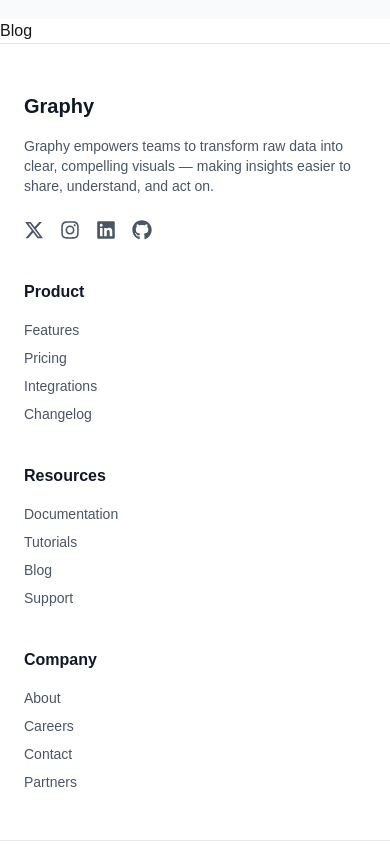
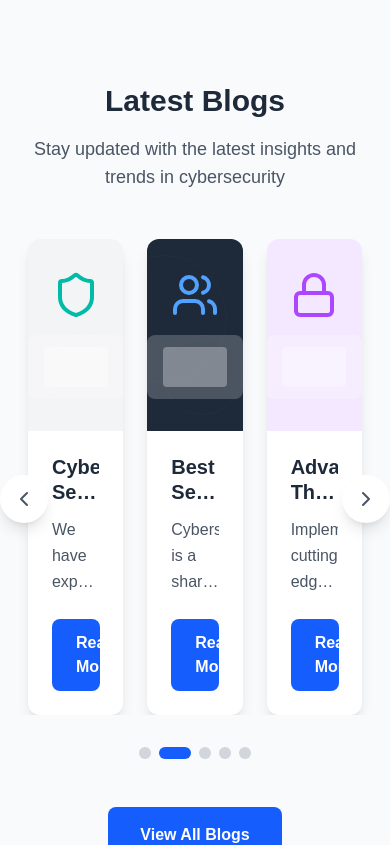
Before and after one commit to jameslucky007/Kwiq-24, a Next.js app: page / in a window 390 px wide. Shown: the part 8880-9725 px from the top of the page. Built offline with nearby package versions, Linux system fonts and the light colour scheme.

Commit message:
25-08-25
Add Blog section in landing page

```diff
--- a/src/app/components/Blog.jsx
+++ b/src/app/components/Blog.jsx
@@ -1,9 +1,194 @@
-import React from 'react'
+'use client'
+import React, { useState, useEffect } from 'react';
+import { ChevronLeft, ChevronRight, Lock, Shield, Users } from 'lucide-react';
 
 const Blog = () => {
+  const [currentSlide, setCurrentSlide] = useState(5); // Start from middle set
+  const slidesToShow = 3;
+
+  const blogPosts = [
+    {
+      id: 1,
+      image: '/api/placeholder/400/250',
+      icon: <Lock className="w-12 h-12 text-blue-500" />,
+      title: 'Red Secure VAPT & Cybersecurity Services',
+      description: 'Cyber criminals are continuously targeting enterprise applications, mobile applications and APIs.',
+      bgColor: 'bg-blue-100'
+    },
+    {
+      id: 2,
+      image: '/api/placeholder/400/250',
+      icon: <Shield className="w-12 h-12 text-teal-500" />,
+      title: 'Cyber Security, VAPT & Infra Solutions',
+      description: 'We have expertise in a wide range of security products like Firewall / UTM, Endpoint Security.',
+      bgColor: 'bg-gray-100'
+    },
+    {
+      id: 3,
+      image: '/api/placeholder/400/250',
+      icon: <Users className="w-12 h-12 text-blue-400" />,
+      title: 'Best Security Practices designed to beat systems before attackers do it',
+      description: 'Cybersecurity is a shared responsibility and it boils down to this: In Cybersecurity.',
+      bgColor: 'bg-gray-800'
+    },
+    {
+      id: 4,
+      image: '/api/placeholder/400/250',
+      icon: <Lock className="w-12 h-12 text-purple-500" />,
+      title: 'Advanced Threat Detection & Response',
+      description: 'Implement cutting-edge solutions to detect and respond to advanced persistent threats.',
+      bgColor: 'bg-purple-100'
+    },
+    {
+      id: 5,
+      image: '/api/placeholder/400/250',
+      icon: <Shield className="w-12 h-12 text-green-500" />,
+      title: 'Cloud Security Architecture',
+      description: 'Secure your cloud infrastructure with our comprehensive security architecture services.',
+      bgColor: 'bg-green-100'
+    }
+  ];
+
+  // Create infinite scroll by duplicating posts
+  const extendedPosts = [...blogPosts, ...blogPosts, ...blogPosts];
+
+  const nextSlide = () => {
+    setCurrentSlide((prev) => prev + 1);
+  };
+
+  const prevSlide = () => {
+    setCurrentSlide((prev) => prev - 1);
+  };
+
+  // Handle infinite scroll transitions
+  useEffect(() => {
+    if (currentSlide >= blogPosts.length * 2) {
+      setTimeout(() => {
+        setCurrentSlide(blogPosts.length);
+      }, 500);
+    } else if (currentSlide <= 0) {
+      setTimeout(() => {
+        setCurrentSlide(blogPosts.length);
+      }, 500);
+    }
+  }, [currentSlide, blogPosts.length]);
+
+  // Auto-play functionality
+  useEffect(() => {
+    const interval = setInterval(nextSlide, 5000);
+    return () => clearInterval(interval);
+  }, []);
+
   return (
-    <div>Blog</div>
-  )
-}
+    <div className="py-16 px-4 sm:px-6 lg:px-8 bg-gray-50">
+      <div className="max-w-7xl mx-auto">
+        {/* Header */}
+        <div className="text-center mb-12">
+          <h2 className="text-3xl sm:text-4xl lg:text-5xl font-bold text-gray-800 mb-4">
+            Latest Blogs
+          </h2>
+          <p className="text-gray-600 max-w-2xl mx-auto text-lg">
+            Stay updated with the latest insights and trends in cybersecurity
+          </p>
+        </div>
 
-export default Blog
+        {/* Slider Container */}
+        <div className="relative">
+          {/* Navigation Buttons */}
+          <button
+            onClick={prevSlide}
+            className="absolute left-0 top-1/2 -translate-y-1/2 -translate-x-4 z-10 bg-white shadow-lg rounded-full p-3 hover:bg-gray-50 transition-all duration-200 focus:outline-none focus:ring-2 focus:ring-blue-500"
+            aria-label="Previous slide"
+          >
+            <ChevronLeft className="w-6 h-6 text-gray-600" />
+          </button>
+
+          <button
+            onClick={nextSlide}
+            className="absolute right-0 top-1/2 -translate-y-1/2 translate-x-4 z-10 bg-white shadow-lg rounded-full p-3 hover:bg-gray-50 transition-all duration-200 focus:outline-none focus:ring-2 focus:ring-blue-500"
+            aria-label="Next slide"
+          >
+            <ChevronRight className="w-6 h-6 text-gray-600" />
+          </button>
+
+          {/* Slides */}
+          <div className="overflow-hidden rounded-lg">
+            <div
+              className={`flex transition-transform duration-500 ease-in-out ${
+                currentSlide <= 0 || currentSlide >= blogPosts.length * 2 ? 'transition-none' : ''
+              }`}
+              style={{
+                transform: `translateX(-${currentSlide * (100 / slidesToShow)}%)`,
+              }}
+            >
+              {extendedPosts.map((post, index) => (
+                <div
+                  key={`${post.id}-${Math.floor(index / blogPosts.length)}`}
+                  className="px-3 flex-shrink-0"
+                  style={{ width: `${100 / slidesToShow}%` }}
+                >
+                  <div className="bg-white rounded-xl shadow-lg overflow-hidden hover:shadow-xl transition-all duration-300 transform hover:-translate-y-2 h-full">
+                    {/* Image Section */}
+                    <div className={`${post.bgColor} p-8 relative overflow-hidden`}>
+                      {/* Background Pattern */}
+                      <div className="absolute inset-0 opacity-10">
+                        <div className="absolute top-4 right-4 w-32 h-32 border border-white/20 rounded-full"></div>
+                        <div className="absolute bottom-4 left-4 w-20 h-20 border border-white/20 rounded-full"></div>
+                      </div>
+
+                      {/* Content */}
+                      <div className="relative z-10 flex flex-col items-center text-center">
+                        {post.icon}
+                        <div className="mt-4 w-24 h-16 bg-white/20 rounded-lg flex items-center justify-center">
+                          <div className="w-16 h-10 bg-white/30 rounded"></div>
+                        </div>
+                      </div>
+                    </div>
+
+                    {/* Content Section */}
+                    <div className="p-6">
+                      <h3 className="text-xl font-bold text-gray-800 mb-3 line-clamp-2 leading-tight">
+                        {post.title}
+                      </h3>
+                      <p className="text-gray-600 mb-6 line-clamp-3 leading-relaxed">
+                        {post.description}
+                      </p>
+                      <button className="w-full bg-blue-600 hover:bg-blue-700 text-white font-semibold py-3 px-6 rounded-lg transition-colors duration-200 focus:outline-none focus:ring-2 focus:ring-blue-500 focus:ring-offset-2">
+                        Read More
+                      </button>
+                    </div>
+                  </div>
+                </div>
+              ))}
+            </div>
+          </div>
+
+          {/* Dots Indicator */}
+          <div className="flex justify-center mt-8 space-x-2">
+            {blogPosts.map((_, index) => (
+              <button
+                key={index}
+                onClick={() => setCurrentSlide(index + blogPosts.length)}
+                className={`w-3 h-3 rounded-full transition-all duration-200 ${
+                  Math.abs((currentSlide - blogPosts.length) % blogPosts.length) === index
+                    ? 'bg-blue-600 w-8'
+                    : 'bg-gray-300 hover:bg-gray-400'
+                }`}
+                aria-label={`Go to slide ${index + 1}`}
+              />
+            ))}
+          </div>
+        </div>
+
+        {/* Bottom CTA */}
+        <div className="text-center mt-12">
+          <button className="bg-blue-600 hover:bg-blue-700 text-white font-semibold py-4 px-8 rounded-lg transition-colors duration-200 focus:outline-none focus:ring-2 focus:ring-blue-500 focus:ring-offset-2">
+            View All Blogs
+          </button>
+        </div>
+      </div>
+    </div>
+  );
+};
+
+export default Blog;
```
